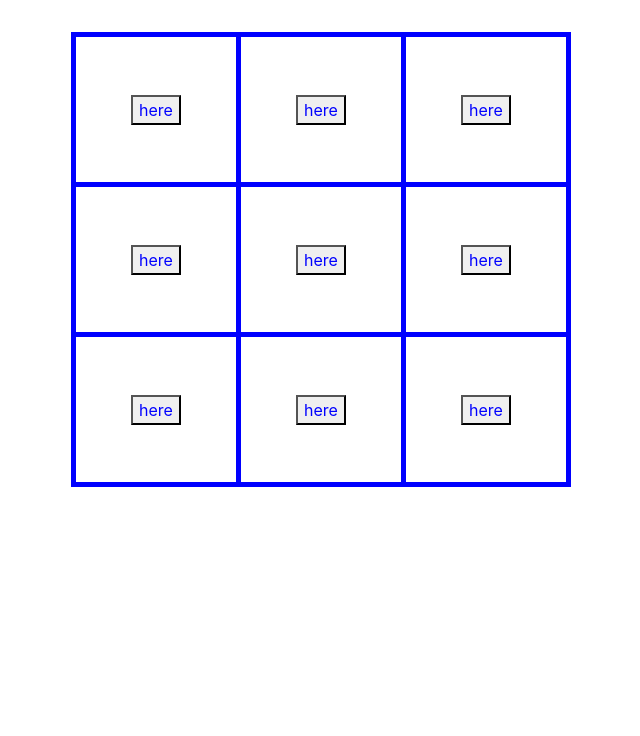
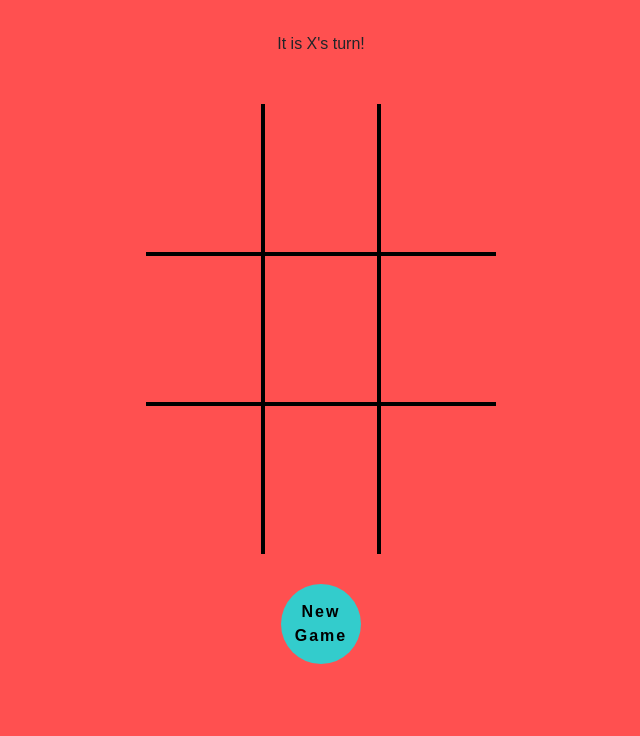
Before and after one commit to hstone102/tictactoe, a website: page src/index.html in a window 1280 px wide. Shown: the part 64-800 px from the top of the page, without its empty margins (319-959 px from the left). Drawn offline with nearby package versions, Linux system fonts and the light colour scheme; files that its build step writes are made by us from their sources.

Commit message:
styling and taking out the button

```diff
--- a/src/index.html
+++ b/src/index.html
@@ -14,24 +14,32 @@
   <body>
     <h1 class="head mb-5">Tic Tac Toe</h1>
 
+    <div class="message mb-5"id="notification">
+            <p class="" id="message">It is X's turn!</p>
+    </div>
+
 
 <table align="center">
   <tr>
-    <td><button class="editbtn textcenter" id="1">here</button></td>
-    <td><button class="editbtn textcenter" id="2">here</button></td>
-    <td><button class="editbtn textcenter" id="3">here</button></td>
+    <td class="space line-right line-bottom" id="1"></td>
+    <td class="space line-right line-bottom" id="2"></td>
+    <td class="space line-bottom" id="3"></td>
   </tr>
   <tr>
-    <td><button class="editbtn textcenter" id="4">here</button></td>
-    <td><button class="editbtn textcenter" id="5">here</button></td>
-    <td><button class="editbtn textcenter" id="6">here</button></td>
+    <td class="space line-right line-bottom" id="4"></td>
+    <td class="space line-right line-bottom" id="5"></td>
+    <td class="space line-bottom" id="6"></td>
   </tr>
   <tr>
-    <td><button class="editbtn textcenter" id="7">here</button></td>
-    <td><button class="editbtn textcenter" id="8">here</button></td>
-    <td><button class="editbtn textcenter" id="9">here</button></td>
+    <td class="space line-right" id="7"></td>
+    <td class="space line-right" id="8"></td>
+    <td class="space" id="9"></td>
   </tr>
 </table>
+
+    <div>
+          <button class="startButton" id="restartButton">New<br />Game</button>
+    </div>
 
     <!-- Optional JavaScript -->
     <!-- jQuery first, then Popper.js, then Bootstrap JS -->
--- a/src/js/main.js
+++ b/src/js/main.js
@@ -13,7 +13,7 @@ document.onreadystatechange = function () {
 
 function start() {
     // Create event listeners on every button
-    let buttons = document.getElementsByClassName("editbtn");
+    let buttons = document.getElementsByClassName("space");
     for (let i = 0; i < buttons.length; i++) {
         console.log("anything");
         buttons[i].addEventListener("click", buttonLogic);
--- a/src/sass/main.scss
+++ b/src/sass/main.scss
@@ -2,6 +2,12 @@
 
 
 @import "../../node_modules/bootstrap/scss/bootstrap";
+
+body {
+    background-color: #ff5050;
+    text-align: center;
+    font-family: sans-serif;
+}
 
 h1{
   text-align: center;
@@ -9,19 +15,39 @@ h1{
 
 
 table {
-  width: 500px;
+  width: 350px;
   table-layout: fixed;
 
 }
 
 td {
-  border: 5px solid blue;
+  width: 50px;
   height: 150px;
 
 }
 
-.editbtn {
-  color: blue;
-  display: block;
-  margin: auto;
+.space {
+  width: 75px;
+  font-size: 40px;
 }
+
+.line-right {
+  border-right: 4px solid black;
+}
+
+.line-bottom {
+  border-bottom: 4px solid black;
+}
+
+#restartButton {
+    margin-top: 30px;
+    border-radius: 50%;
+    height: 80px;
+    width: 80px;
+    background-color: #33cccc;
+    border: none;
+    letter-spacing: 2px;
+    font-weight: bold;
+    font-size: 16px;
+    outline: none;
+}
```
Also changed, not shown: dist/css/main.css, dist/index.html, dist/js/main.js, 1 other file.
